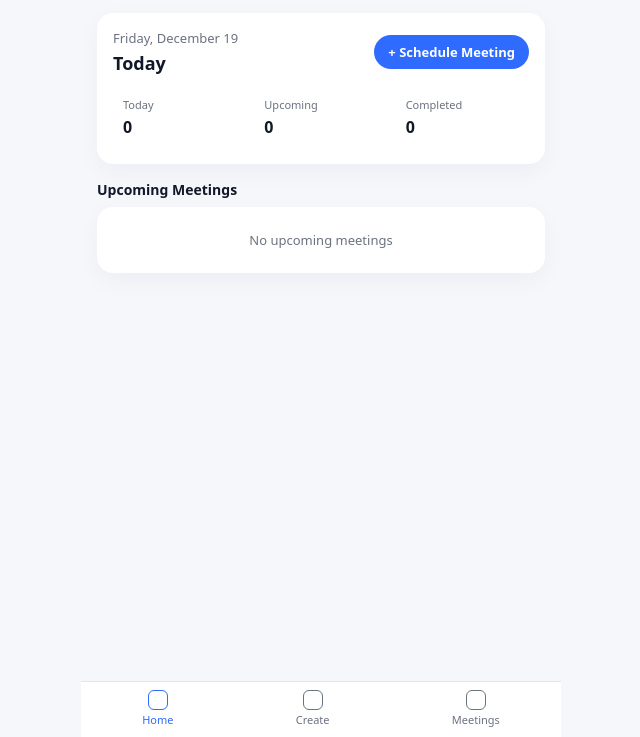
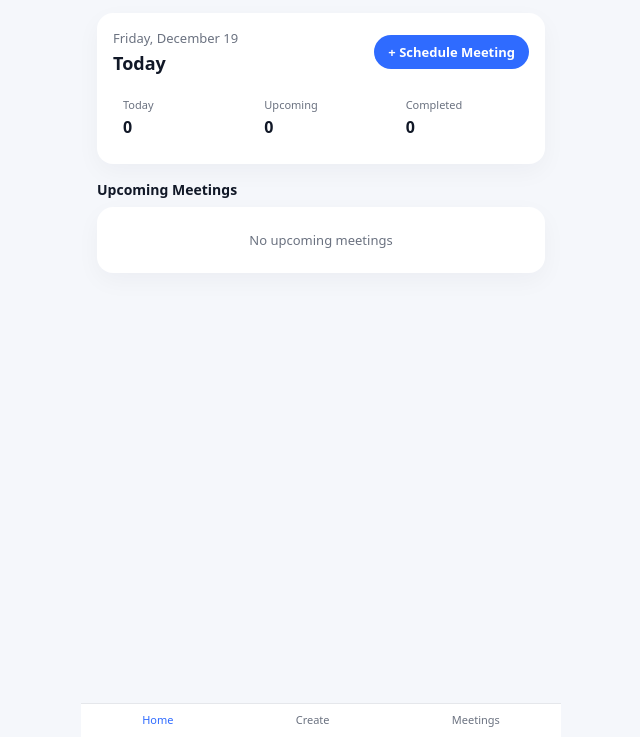
Before and after one commit to hereisnow/TelegramCallBot, a plain HTML site: page index.html in a window 1280 px wide. Shown: the part 63-800 px from the top of the page, without its empty margins (319-959 px from the left). Drawn offline with Linux system fonts and the light colour scheme.

Commit message:
Update index.html

```diff
--- a/index.html
+++ b/index.html
@@ -281,18 +281,16 @@
 <!-- Bottom nav -->
 <nav class="bottom-nav">
   <button class="nav-btn active" onclick="switchScreen('home')" id="nav-home">
-    <div class="nav-icon"></div>
     <span>Home</span>
   </button>
   <button class="nav-btn" onclick="switchScreen('create')" id="nav-create">
-    <div class="nav-icon"></div>
     <span>Create</span>
   </button>
   <button class="nav-btn" onclick="switchScreen('meetings')" id="nav-meetings">
-    <div class="nav-icon"></div>
     <span>Meetings</span>
   </button>
 </nav>
+
 
 <script>
   const tg = window.Telegram?.WebApp;
```
